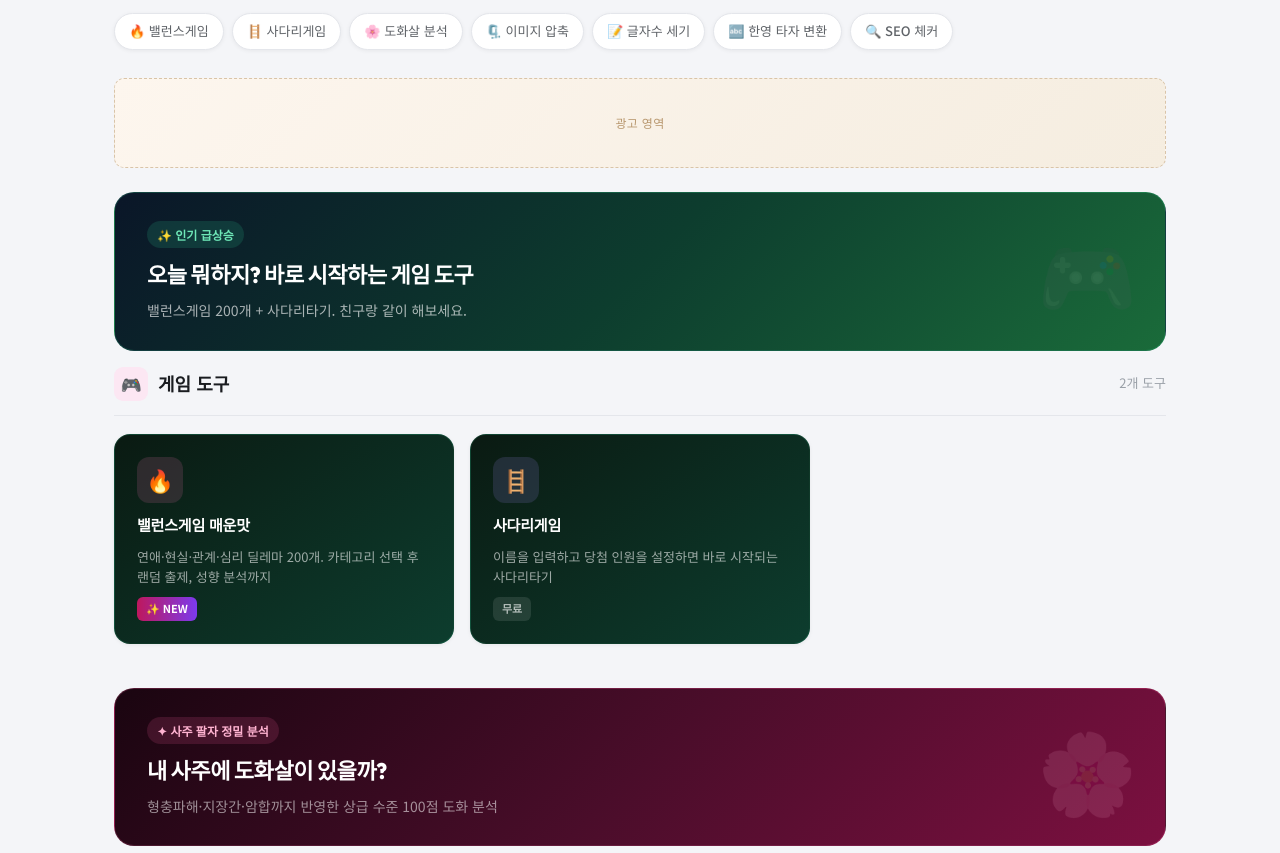
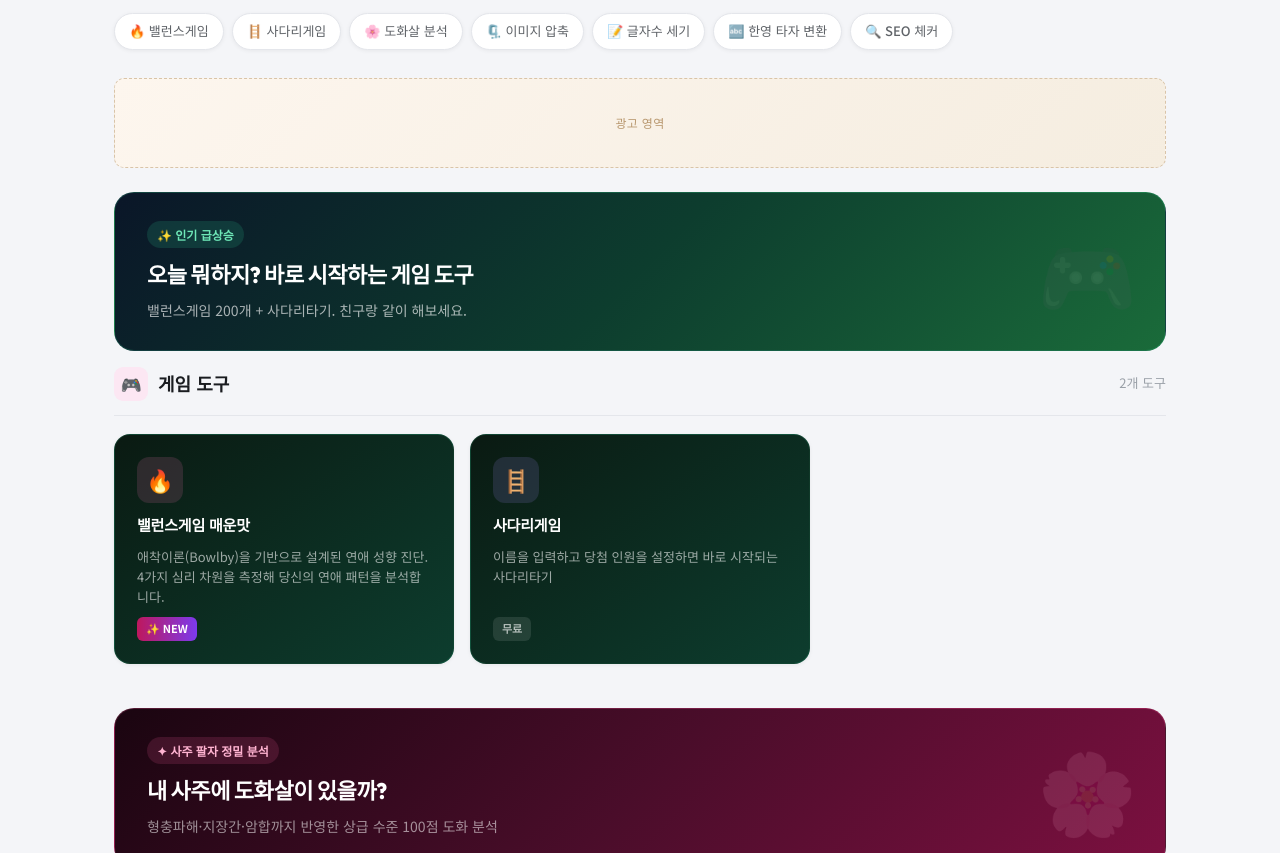
Before and after one commit to gmlfo7449-design/Utility, a plain HTML site: page index.html in a window 1280 px wide. Shown: the part 247-1100 px from the top of the page. Drawn offline with Linux system fonts and the light colour scheme.

Commit message:
Update index.html

```diff
--- a/index.html
+++ b/index.html
@@ -457,7 +457,7 @@
     <a href="./balance-game/" class="tool-card game-card fade-in">
       <div class="tool-card-icon" style="background:rgba(244,114,182,0.15);">🔥</div>
       <div class="tool-card-title">밸런스게임 매운맛</div>
-      <div class="tool-card-desc">연애·현실·관계·심리 딜레마 200개. 카테고리 선택 후 랜덤 출제, 성향 분석까지</div>
+      <div class="tool-card-desc">애착이론(Bowlby)을 기반으로 설계된 연애 성향 진단. 4가지 심리 차원을 측정해 당신의 연애 패턴을 분석합니다.</div>
       <div class="tool-card-tag new">✨ NEW</div>
     </a>
     <a href="./ladder-game/" class="tool-card game-card fade-in">
```
